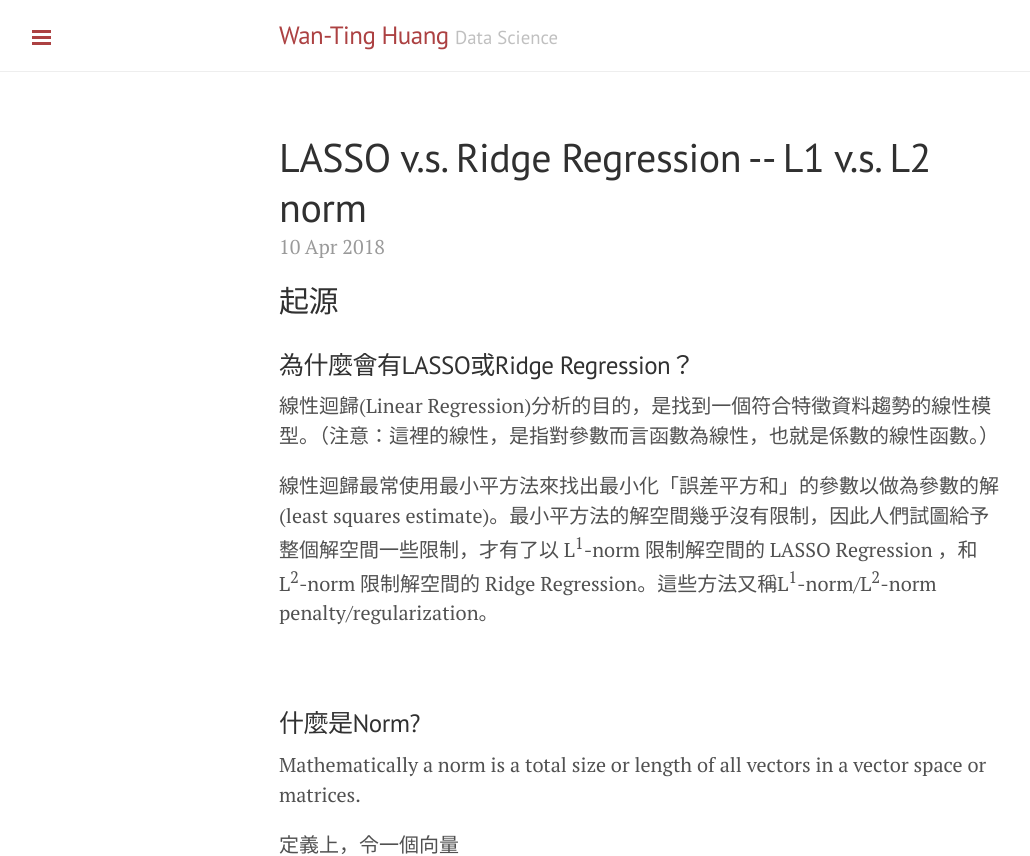
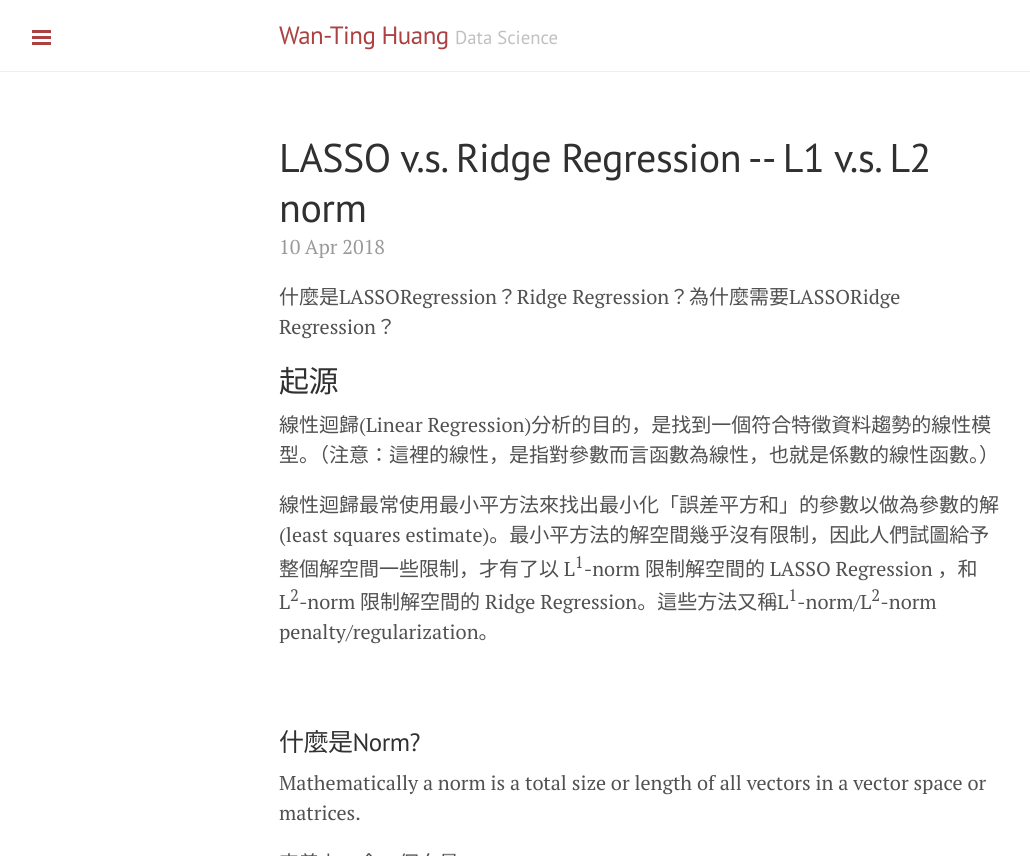
Before and after one commit to wantinghuang/wantinghuang.github.io, a Jekyll site: the page built from _posts/2018-04-10-l1-l2norm.md, in a window 1280 px wide and 900 px high, cut to the strip 0-856 px from the top of the window. Shown: the whole strip, without its empty margins (1-1031 px from the left). Built offline with Jekyll 4.4.1, drawn with Linux system fonts in a browser that asks for light colours.

Commit message:
Update 2018-04-10-l1-l2norm.md

```diff
--- a/_posts/2018-04-10-l1-l2norm.md
+++ b/_posts/2018-04-10-l1-l2norm.md
@@ -15,11 +15,12 @@ comments: true
 或直接輸入latex數學代碼於 “ https://latex.codecogs.com/svg.latex?\Large&space; ” 後
 例如：<img src="https://latex.codecogs.com/svg.latex?\Large&space;x=\frac{-b\pm\sqrt{b^2-4ac}}{2a}" title="\Large x=\frac{-b\pm\sqrt{b^2-4ac}}{2a}" />
 -->
+什麼是LASSORegression？Ridge Regression？為什麼需要LASSORidge Regression？
+<!-- more -->
 ## 起源
-### 為什麼會有LASSO或Ridge Regression？
 
 線性迴歸(Linear Regression)分析的目的，是找到一個符合特徵資料趨勢的線性模型。（注意：這裡的線性，是指對參數而言函數為線性，也就是係數的線性函數。）
-<!-- more -->
+
 
 線性迴歸最常使用最小平方法來找出最小化「誤差平方和」的參數以做為參數的解(least squares estimate)。最小平方法的解空間幾乎沒有限制，因此人們試圖給予整個解空間一些限制，才有了以 L<sup>1</sup>-norm 限制解空間的 LASSO Regression ，和 L<sup>2</sup>-norm 限制解空間的 Ridge Regression。這些方法又稱L<sup>1</sup>-norm/L<sup>2</sup>-norm penalty/regularization。
 
```
